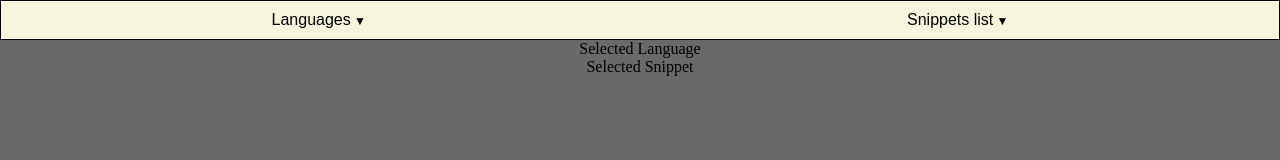
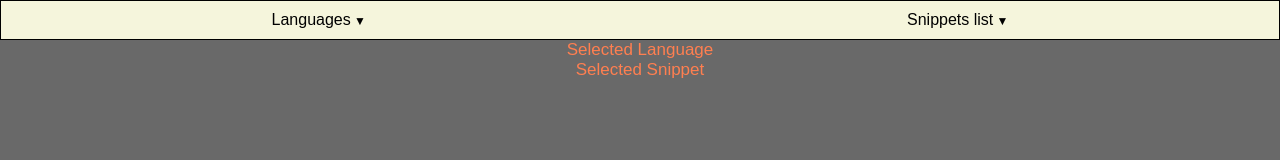
Before and after one commit to DrCuuT/snippets_2, a website: page index.html in a window 1280 px wide. Drawn offline with nearby package versions, Linux system fonts and the light colour scheme.

Commit message:
final, a commenter ..?

```diff
--- a/app.js
+++ b/app.js
@@ -194,6 +194,7 @@ function changeSelectedLanguage(language) {
 
         currentSnippet.addEventListener('click', function() {
             console.log("copied")
+            document.getElementById("selected_snippet").innerHTML = "Selected Snippet : " + key ;
             copyStringToClipboard(val)
         })
 
--- a/default.css
+++ b/default.css
@@ -6,6 +6,7 @@
 
 body {
     background-color: dimgray;
+    font-family: sans-serif;
 }
 
 nav {
@@ -15,7 +16,7 @@ nav {
     position: sticky;
     top: 0px;
     text-align: center;
-    font-family: sans-serif;
+
 }
 
 nav ul {
@@ -26,7 +27,6 @@ nav ul {
 
 nav ul li {
     flex: 1 1 auto;
-    text-align: center;
     position: relative;
     background-color: beige;
     border-color: black;
@@ -41,11 +41,11 @@ nav a {
 }
 
 .sous {
+    width: 100%;
+    z-index: 1000;
+    position: absolute;
     display: none;
     box-shadow: 0px 1px 2px #CCC;
-    position: absolute;
-    width: 100%;
-    z-index: 1000;
 }
 
 nav > ul li:hover .sous {
@@ -76,6 +76,7 @@ nav > ul li:hover .sous {
     font-size: 12px;
 }
 
-footer {
-    text-align: center;
+#selected_language, #selected_snippet {
+    font-size: 17px ;
+    color : coral;
 }
--- a/package.json
+++ b/package.json
@@ -15,7 +15,7 @@
         "width": 900,
         "height": 500,
         "position": "center",
-        "resizable": false,
+        "resizable": true,
         "show_in_taskbar": true,
         "as_desktop": true,
         "always_on_top": false
```
Also changed, not shown: index.html (+4 -5 lines).
